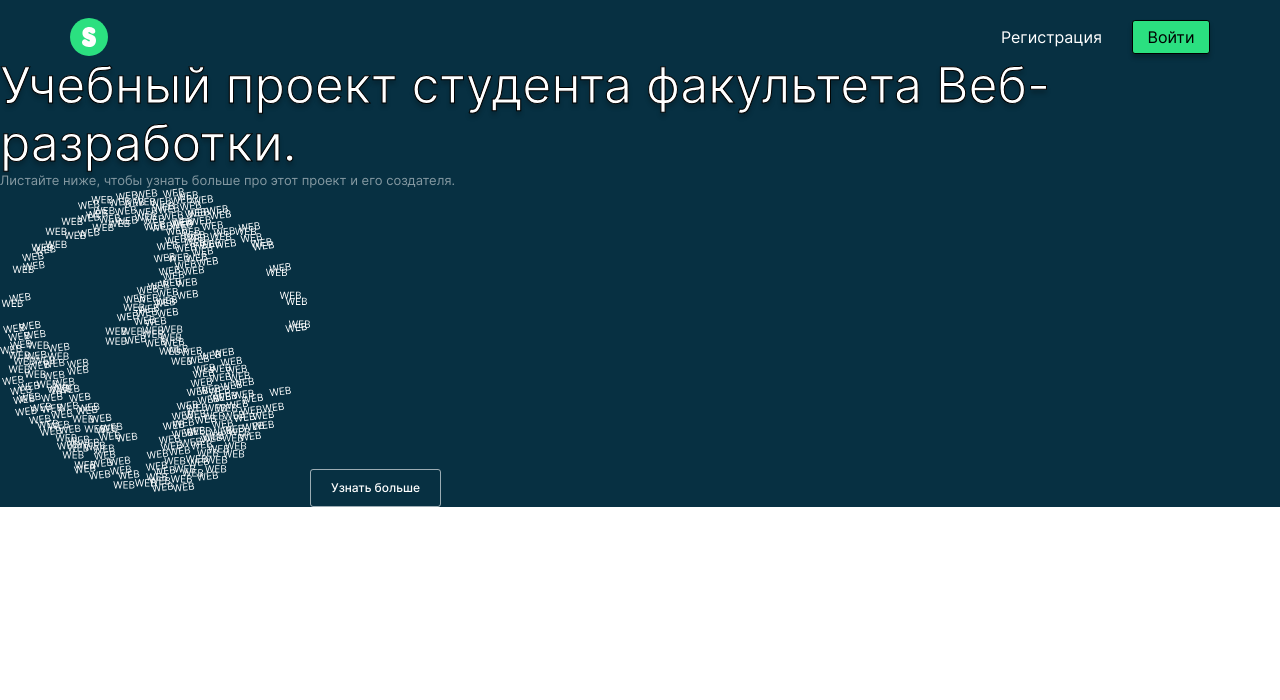
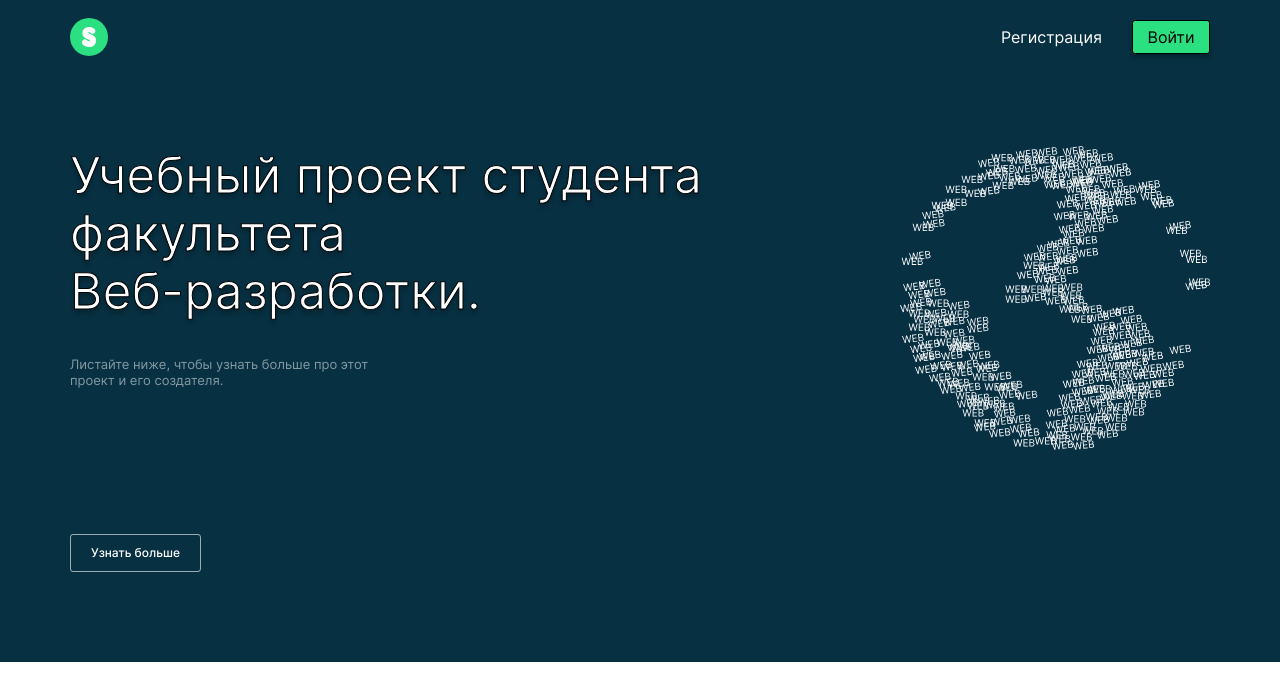
Before and after one commit to muravevanastya/movies-explorer-frontend, a React (Create React App) app: page / in a window 1280 px wide. Shown: the top 700 px of the page. Built offline with nearby package versions, Linux system fonts and the light colour scheme.

Commit message:
расположила элементы

```diff
--- a/src/components/Promo/Promo.css
+++ b/src/components/Promo/Promo.css
@@ -1,5 +1,11 @@
 .promo {
   background-color: #073042;
+}
+
+.promo__container {
+  display: flex;
+  justify-content: space-between;
+  padding: 90px 70px;
 }
 
 .promo__title {
@@ -9,6 +15,8 @@
   font-weight: 400;
   font-size: 50px;
   line-height: 58px;
+  width: 640px;
+  margin-bottom: 36px;
 }
 
 .promo__subtitle {
@@ -18,6 +26,8 @@
   color: #FFFFFF;
   mix-blend-mode: normal;
   opacity: 0.5;
+  width: 310px;
+  margin-bottom: 146px;
 }
 
 .promo__picture {
--- a/src/components/Promo/Promo.jsx
+++ b/src/components/Promo/Promo.jsx
@@ -3,11 +3,15 @@ import planet from '../../images/planet-web.svg';
 
 function Promo() {
   return (
-    <section className="promo">
-      <h1 className="promo__title">Учебный проект студента факультета Веб-разработки.</h1>
-      <p className="promo__subtitle">Листайте ниже, чтобы узнать больше про этот проект и его создателя.</p>
-      <img className='promo__picture' src={planet} alt="Планета" />
-      <button className='promo__more-button'>Узнать больше</button>
+    <section className='promo'>
+      <div className='promo__container'>
+        <div className='promo__description'>
+          <h1 className='promo__title'>Учебный проект студента факультета <p>Веб-разработки.</p></h1>
+          <p className='promo__subtitle'>Листайте ниже, чтобы узнать больше про этот проект и его создателя.</p>
+          <button className='promo__more-button'>Узнать больше</button>
+        </div>
+        <img className='promo__picture' src={planet} alt='Планета' />
+      </div>
     </section>
   )
 }
```
